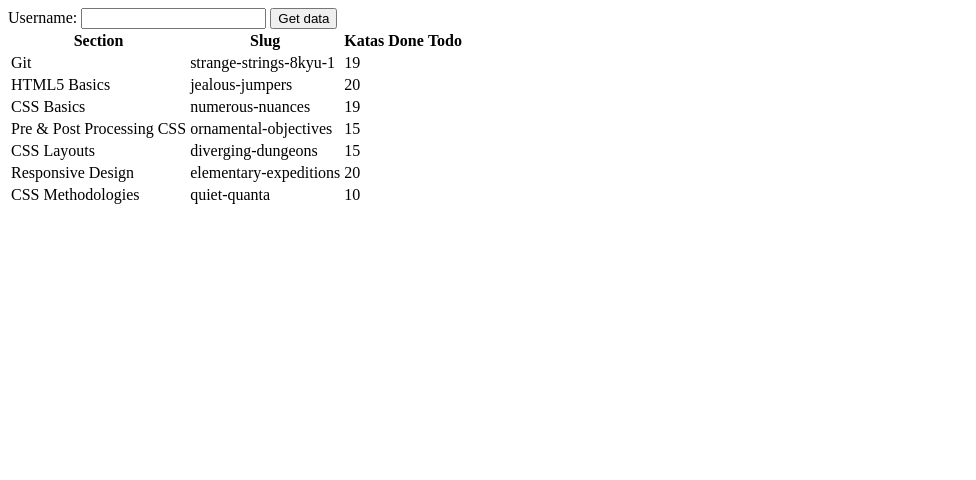
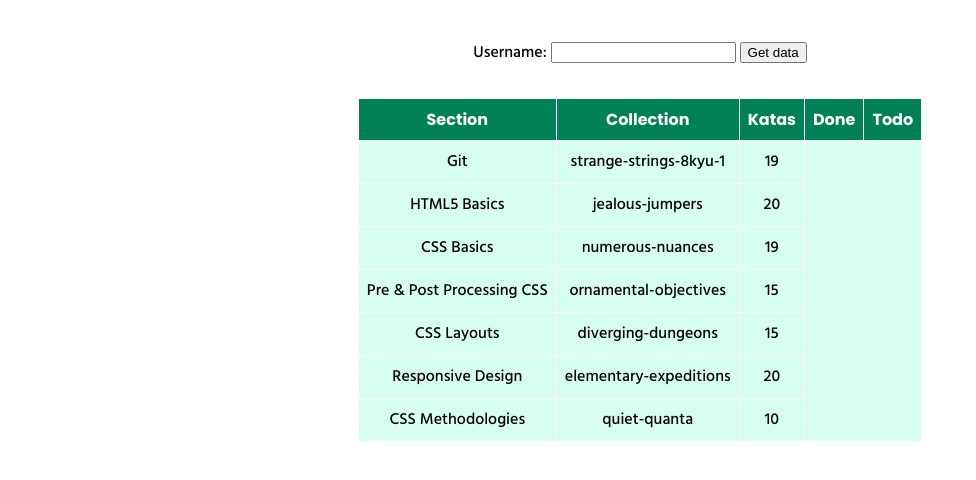
Before and after one commit to bognarp/codewars-collections-tracker, a website: page index.html in a window 1280 px wide. Shown: the whole page, without its empty margins (0-976 px from the left). Drawn offline with Linux system fonts and the light colour scheme.

Commit message:
add basic styling

```diff
--- a/index.html
+++ b/index.html
@@ -4,6 +4,13 @@
     <meta charset="UTF-8" />
     <meta http-equiv="X-UA-Compatible" content="IE=edge" />
     <meta name="viewport" content="width=device-width, initial-scale=1.0" />
+    <link rel="preconnect" href="https://fonts.googleapis.com" />
+    <link rel="preconnect" href="https://fonts.gstatic.com" crossorigin />
+    <link
+      href="https://fonts.googleapis.com/css2?family=Hind:wght@500;700&family=Poppins:wght@400;700&display=swap"
+      rel="stylesheet"
+    />
+    <link rel="stylesheet" href="style.css" />
     <script src="js/main.js"></script>
     <title>Codewars Tracker</title>
   </head>
--- a/js/main.js
+++ b/js/main.js
@@ -31,7 +31,7 @@ async function generateCollections() {
   tr.appendChild(thSection);
 
   const thSlug = document.createElement('th');
-  thSlug.textContent = `Slug`;
+  thSlug.textContent = `Collection`;
   tr.appendChild(thSlug);
 
   const thKatas = document.createElement('th');
--- /dev/null
+++ b/style.css
@@ -0,0 +1,56 @@
+:root {
+  --heading-font: 'Poppins', sans-serif;
+  --body-font: 'Hind', sans-serif;
+}
+
+html {
+  box-sizing: border-box;
+}
+*,
+*::before,
+*::after {
+  box-sizing: inherit;
+}
+
+body {
+  font-family: var(--body-font);
+  display: flex;
+  flex-flow: column nowrap;
+}
+
+form {
+  margin: 2rem 0;
+  align-self: center;
+  gap: 0.5rem;
+}
+
+table {
+  align-self: center;
+  max-width: 1200px;
+  border-collapse: collapse;
+  border: 1px solid white;
+  background-color: hsl(160, 100%, 92%);
+}
+
+thead {
+  font-family: var(--heading-font);
+  background-color: hsl(160, 100%, 25%);
+  color: white;
+}
+
+tbody td {
+  text-align: center;
+}
+
+th,
+td {
+  border: 1px solid white;
+  padding: 0.5rem;
+}
+
+table ul {
+  list-style-type: none;
+  text-align: left;
+  margin: 0;
+  padding: 0;
+}
```
